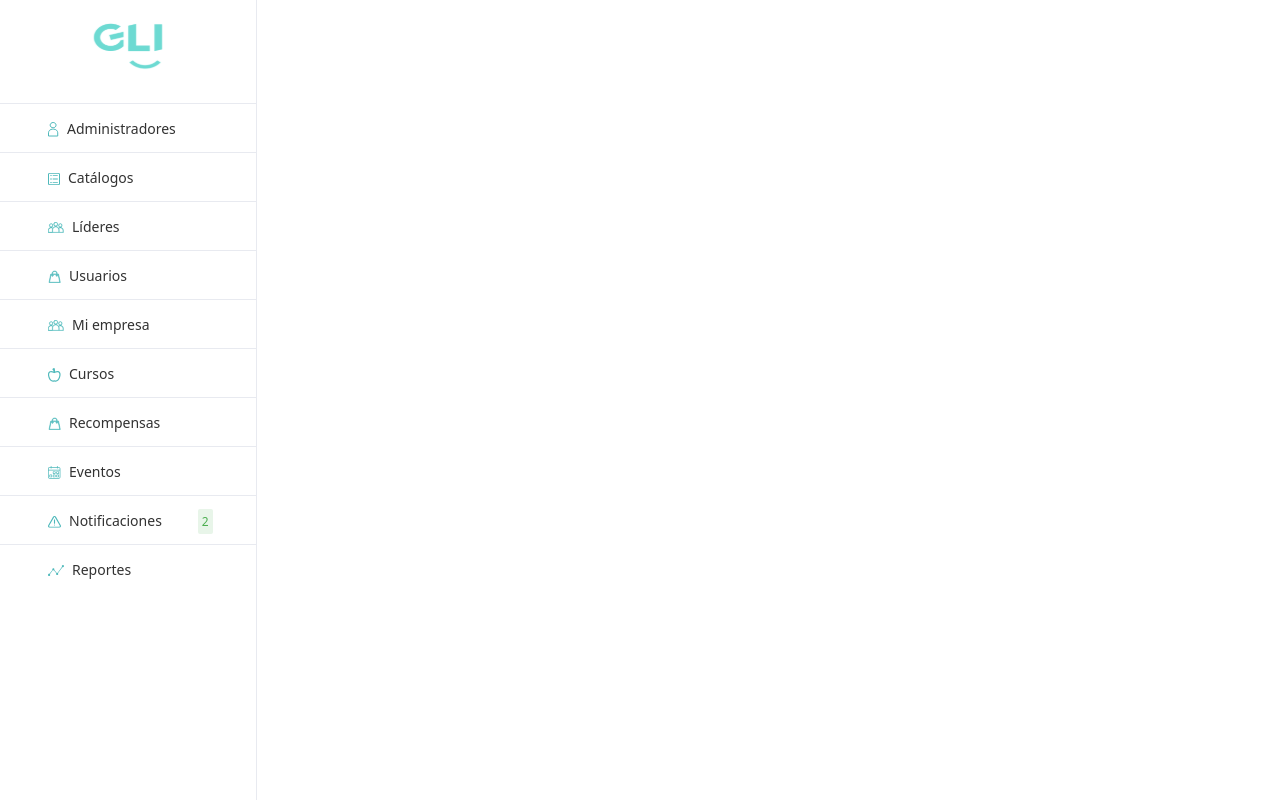
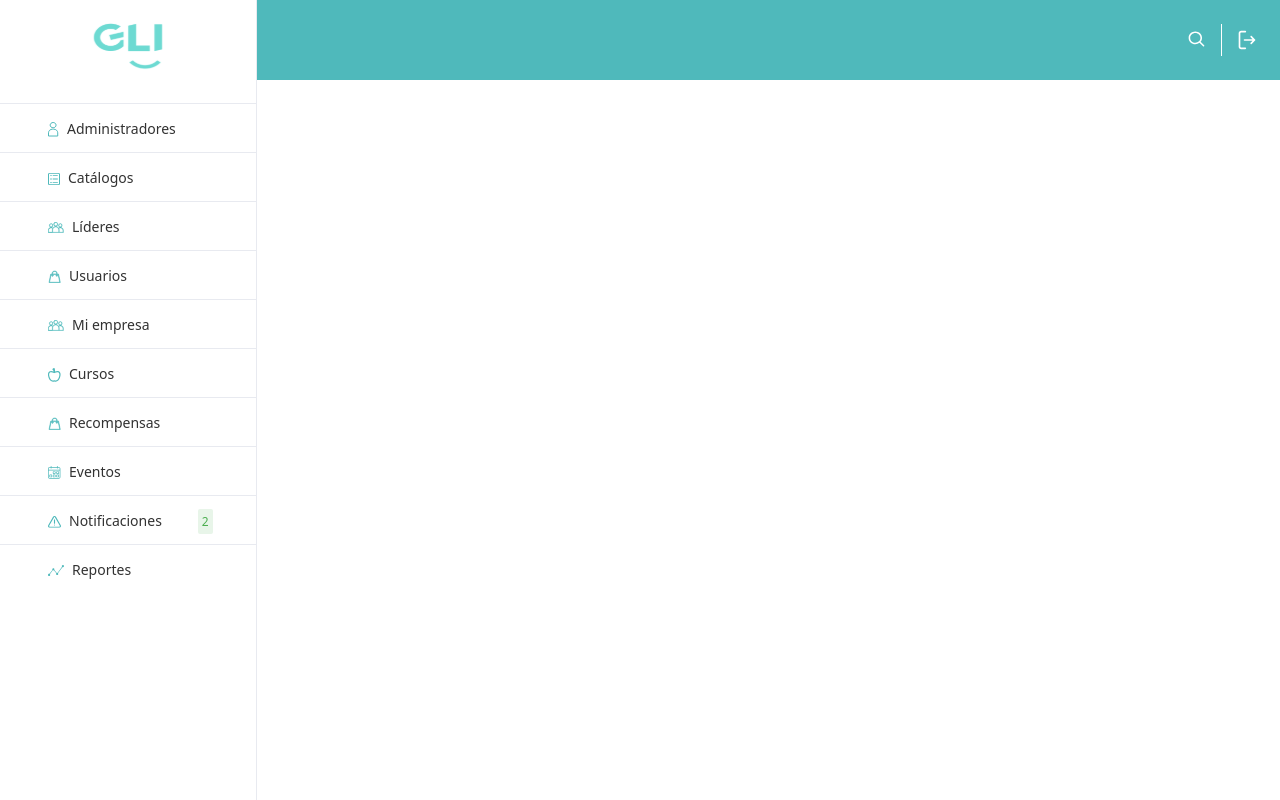
Before and after one commit to alejandro28100/appLabTests, a Next.js app: page / in a window 1280 px wide. Shown: the top 800 px of the page. Built offline with nearby package versions, Linux system fonts and the light colour scheme; no server answers.

Commit message:
Add Searchbar component

```diff
--- /dev/null
+++ b/components/Searchbar/Searchbar.tsx
@@ -0,0 +1,50 @@
+import Input from 'components/Input';
+import React, { FC } from 'react';
+
+// https://randomuser.me/api
+interface Searchbar {
+	/** User record from an api */
+	user?: any;
+	loading: boolean;
+}
+
+const Searchbar: FC<Searchbar> = ({ user, loading }) => {
+	const name = getName(user);
+
+	return (
+		<div className="flex items-center justify-end bg-secondary w-full h-20 p-6">
+			<Input rightIcon="/assets/svgs/search.svg" />
+			<div className="w-px h-full bg-white mx-4 text-sm" />
+			{!loading && user && <UserInfo name={name} picture={user.picture.thumbnail} />}
+			<button>
+				<img src="/assets/svgs/log-out.svg" alt="Cerrar Sesión" />
+			</button>
+		</div>
+	);
+};
+
+interface UserInfoProps {
+	name: string;
+	picture: string;
+}
+
+const UserInfo: FC<UserInfoProps> = ({ name, picture }) => {
+	return (
+		<div className="flex align-center space-x-2 mx-5">
+			<img className="rounded-full" src={picture} alt={`Foto de perfil de ${name}`} />
+			<article className="text-white">
+				<h3>{name}</h3>
+				<p>Recursos Humanos</p>
+			</article>
+		</div>
+	);
+};
+
+/** Return the complete name of a user from a nested object */
+function getName(user: any) {
+	if (!user) return '';
+	const { first, last } = user.name;
+	return `${first} ${last}`;
+}
+
+export default Searchbar;
--- a/pages/index.tsx
+++ b/pages/index.tsx
@@ -1,9 +1,29 @@
-import { Fragment } from 'react';
+import { Fragment, useEffect, useState } from 'react';
 import { NextPage } from 'next';
 import Head from 'next/head';
 import Sidebar from 'components/Sidebar/Sidebar';
+import Searchbar from 'components/Searchbar/Searchbar';
 
 const Home: NextPage = () => {
+	// / Use type any because we do not know the user date interface
+	const [ user, setUser ] = useState<any>();
+	const [ loading, setLoading ] = useState(true);
+	useEffect(() => {
+		// Fetch fake user data
+		(async function() {
+			try {
+				const result = await fetch('https://www.randomuser.me/api/?nat=es');
+				const json = await result.json();
+				setUser(json.results[0]);
+				console.log(json.results[0]);
+			} catch (error) {
+				console.error('Error getting the user');
+			} finally {
+				setLoading(false);
+			}
+		})();
+	}, []);
+
 	return (
 		<Fragment>
 			<Head>
@@ -12,6 +32,9 @@ const Home: NextPage = () => {
 			</Head>
 			<div className="flex">
 				<Sidebar />
+				<div className="w-full flex flex-col">
+					<Searchbar user={user} loading={loading} />
+				</div>
 			</div>
 		</Fragment>
 	);
```
Also changed, not shown: public/assets/svgs/log-out.svg (added), public/assets/svgs/search.svg (added).
